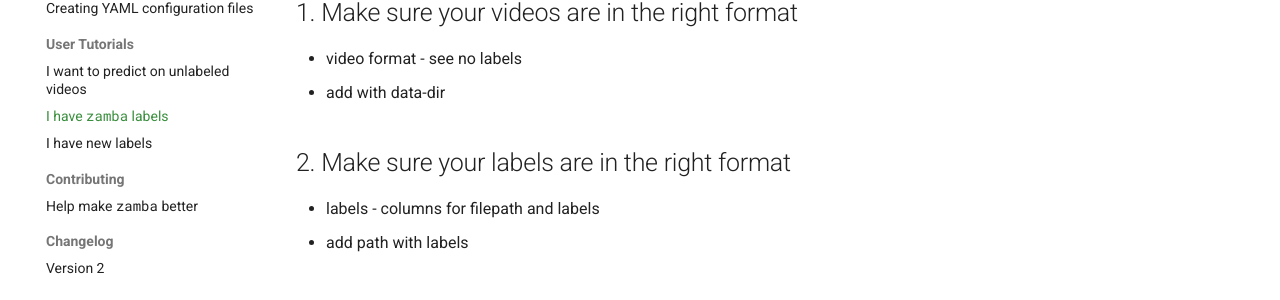
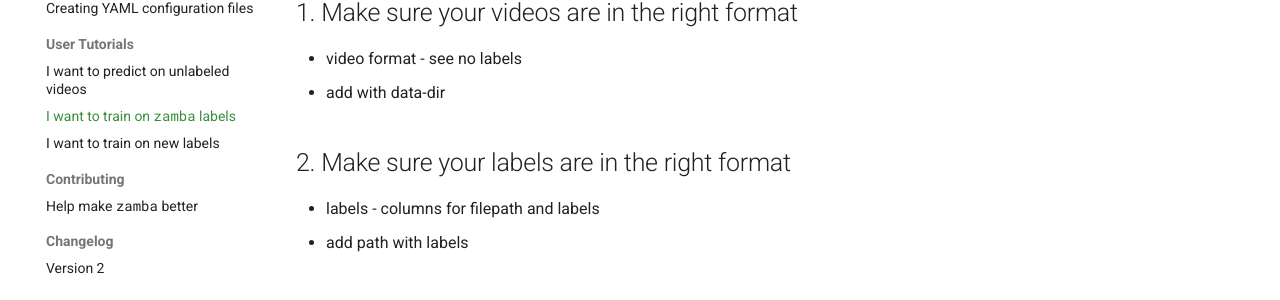
Before and after one commit to drivendataorg/zamba, an MkDocs documentation site: the page built from docs/docs/user-tutorials/subset_labels.md, in a window 1280 px wide. Shown: the part 434-734 px from the top of the page. Built offline with MkDocs 1.6.1 and Material for MkDocs 9.7.7, drawn with Linux system fonts in a browser that asks for light colours; comment, search, counter and statistics services are not loaded.

Commit message:
Update tutorial names

```diff
--- a/docs/mkdocs.yml
+++ b/docs/mkdocs.yml
@@ -26,8 +26,8 @@ nav:
     - Creating YAML configuration files: "configurations.md"
   - 'User Tutorials':
     - I want to predict on unlabeled videos: "user-tutorials/no_labels.md"
-    - I have <code>zamba</code> labels: "user-tutorials/subset_labels.md"
-    - I have new labels: "user-tutorials/new_labels.md"
+    - I want to train on <code>zamba</code> labels: "user-tutorials/subset_labels.md"
+    - I want to train on new labels: "user-tutorials/new_labels.md"
   - 'Contributing':
     - Help make <code>zamba</code> better: "contribute.md"
   - 'Changelog':
```
